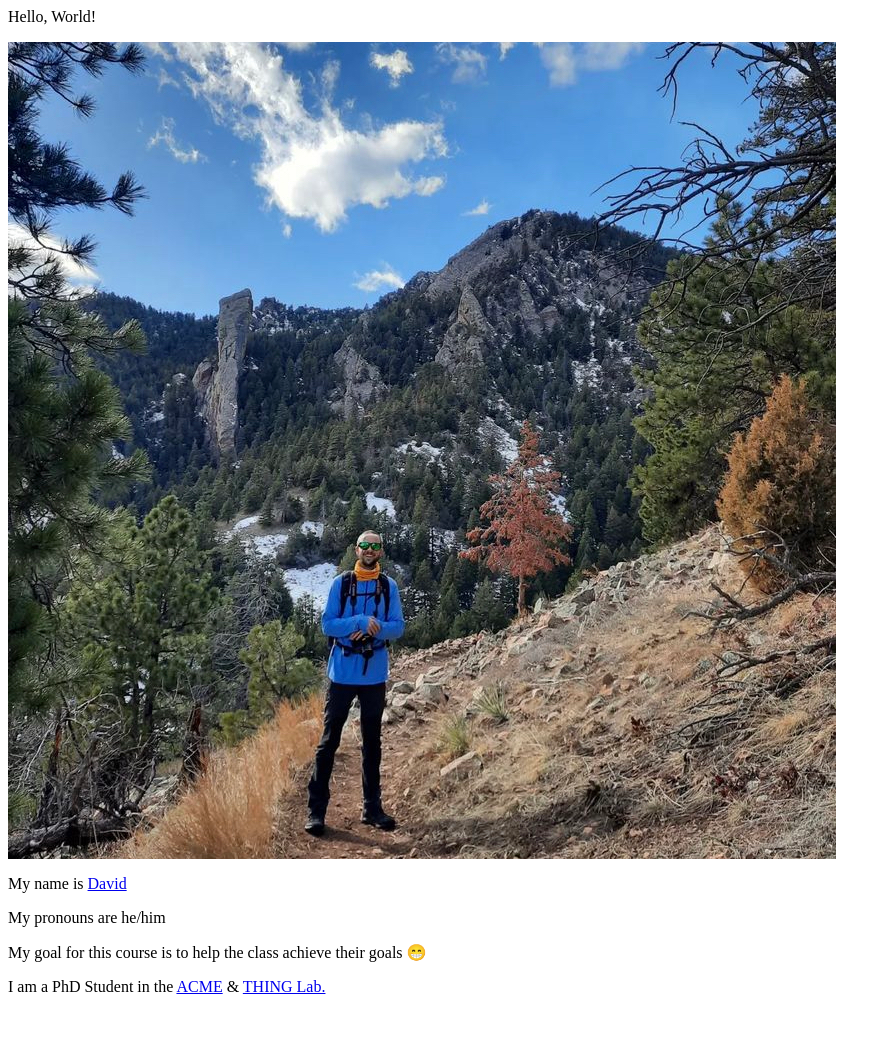
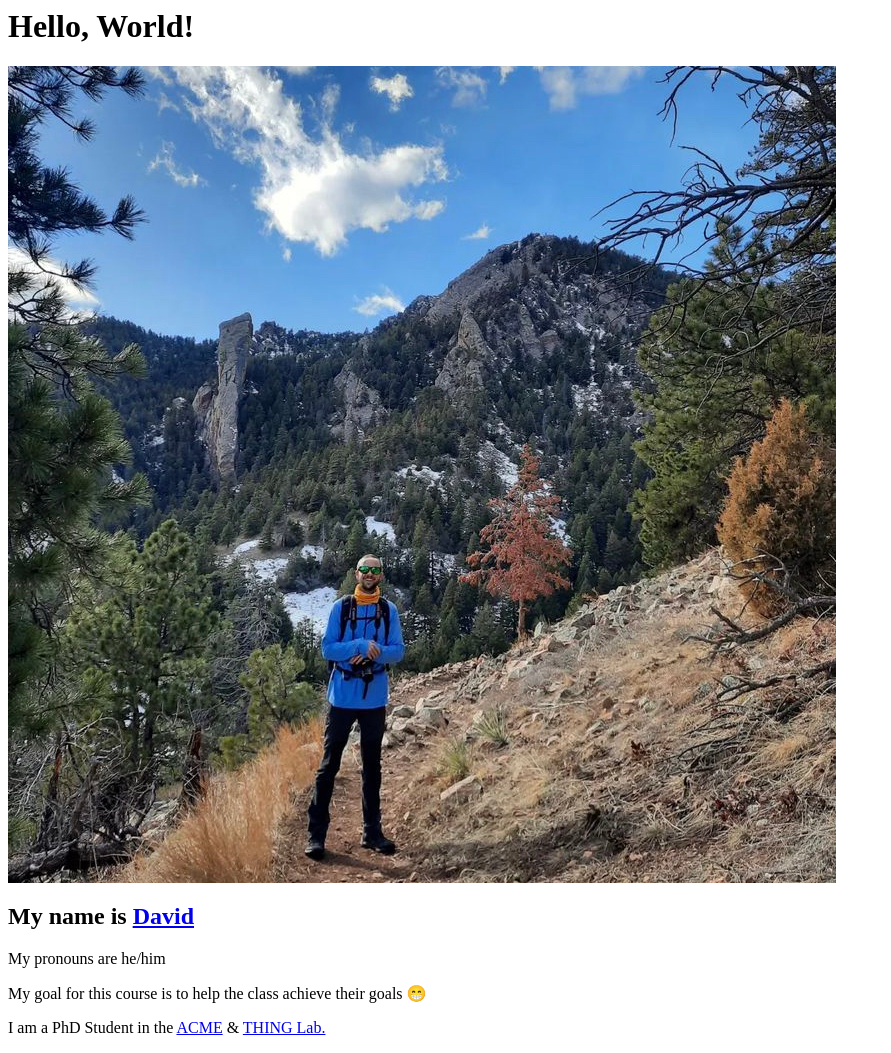
Before and after one commit to DHDPIC/DHDPIC, a plain HTML site: page wa/wa2.html in a window 1280 px wide. Shown: the whole page, without its empty margins (0-891 px from the left). Before the commit the page ends 1012 px from the top, so only its background shows below. Drawn offline with Linux system fonts and the light colour scheme.

Commit message:
updated wa2

```diff
--- a/wa/wa2.html
+++ b/wa/wa2.html
@@ -1,9 +1,9 @@
 <html>
     <head></head>
     <body>
-        <p>Hello, World!</p>
-        <img src="img/MeSouthBoulder.jpg"/>
-        <p>My name is <a href="img/MeSouthBoulder.jpg">David</a></p> <!-- Change NAME to your name! -->
+        <h1>Hello, World!</h1>
+        <a href="../img/MeSouthBoulder2.jpg"><img src="../img/MeSouthBoulder2.jpg"/></a>
+        <h2>My name is <a href="img/MeSouthBoulder.jpg">David</a></h2> <!-- Change NAME to your name! -->
         <p>My pronouns are he/him</p>
         <p>My goal for this course is to help the class achieve their goals 😁</p>
         <p>I am a PhD Student in the <a href="https://vimeo.com/643703302?embedded=true&source=vimeo_logo&owner=45814582">ACME</a> &amp; <a href="https://vimeo.com/287159042?embedded=true&source=vimeo_logo&owner=45814582">THING Lab.</a></p>
```
Also changed, not shown: img/MeSouthBoulder2.jpg (added), 2 other files.
